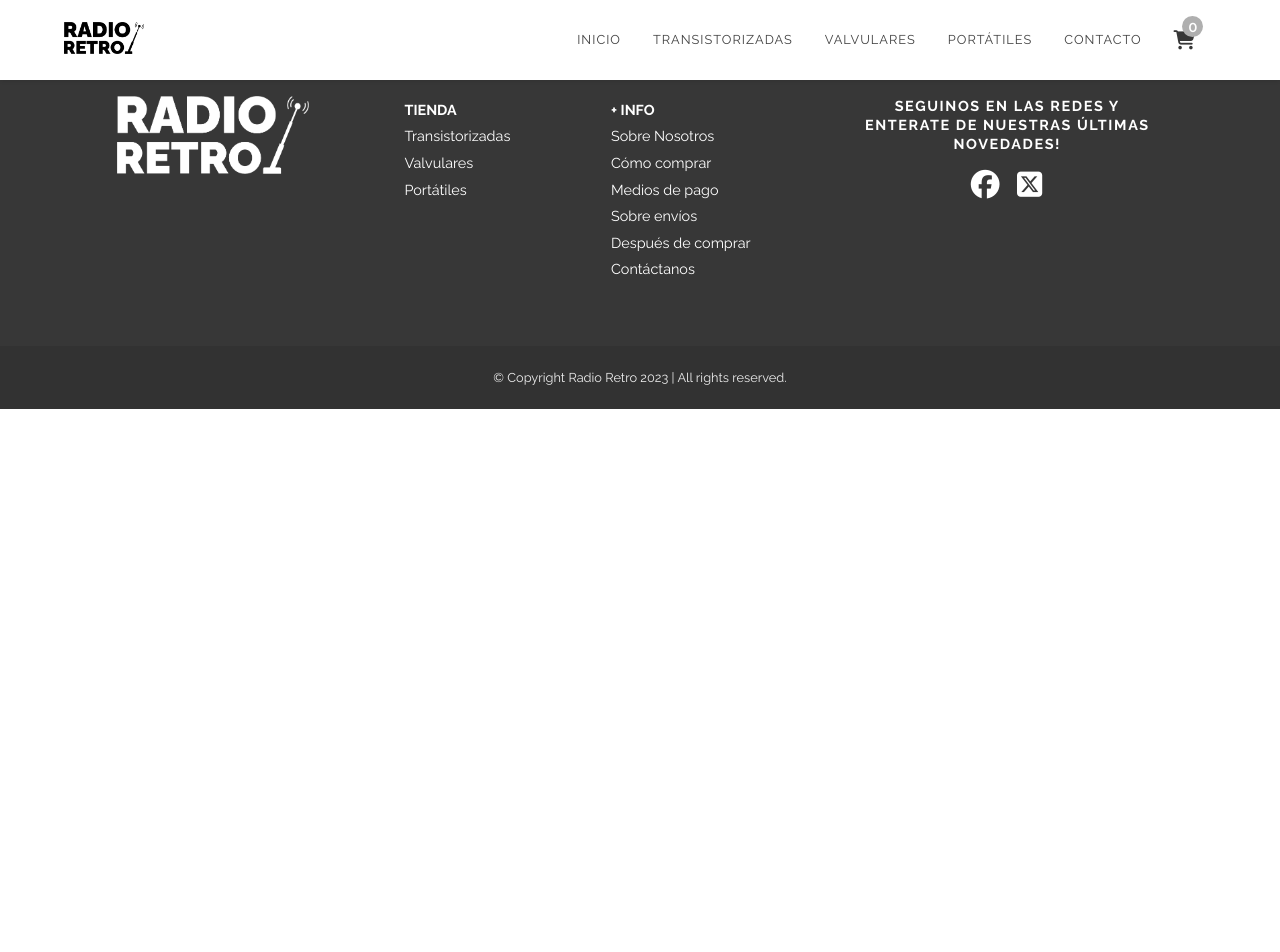
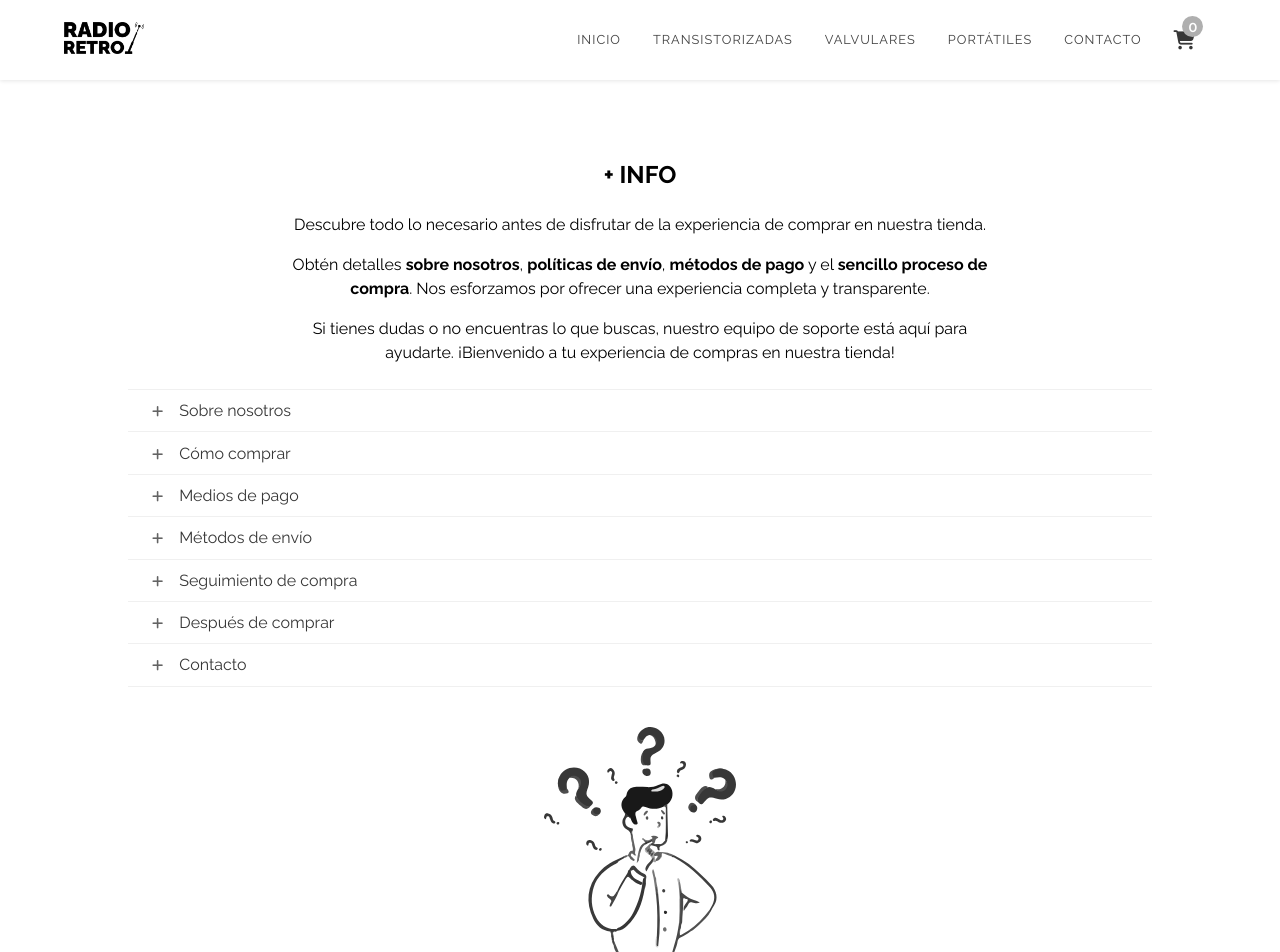
Before and after one commit to naddiaml/RadioRetro, a React (Vite) app: page /info in a window 1280 px wide. Shown: the top 952 px of the page. Before the commit the page ends 800 px from the top, so only its background shows below. Built offline with nearby package versions, Linux system fonts and the light colour scheme.

Commit message:
✨  Addding information page

```diff
--- a/package.json
+++ b/package.json
@@ -13,7 +13,7 @@
     "@emotion/react": "^11.11.1",
     "@emotion/styled": "^11.11.0",
     "@mui/material": "^5.14.10",
-    "firebase": "^10.6.0",
+    "firebase": "^10.7.2",
     "react": "^18.2.0",
     "react-dom": "^18.2.0",
     "react-hook-form": "^7.48.2",
--- a/src/App.jsx
+++ b/src/App.jsx
@@ -7,6 +7,7 @@ import Contact from './components/Contact/Contact.jsx';
 import PurchaseDetail from './components/PurchaseDetail/PurchaseDetail.jsx';
 import Checkout from './components/Checkout/Checkout.jsx';
 import OrderDetails from './components/OrderDetails/OrderDetails.jsx';
+import Info from './components/Info/Info.jsx';
 import Footer from './components/Footer/Footer.jsx';
 
 import { CartProvider } from './context/CartContext.jsx';
@@ -29,6 +30,7 @@ const App = () => {
           <Route path='/mi-carrito' element={<PurchaseDetail />} />
           <Route path='/checkout' element={<Checkout />} />
           <Route path="/orden/:orderID" element={<OrderDetails />} />
+          <Route path="/info" element={<Info />} />
 
         </Routes>
         <Footer />
--- a/src/components/Footer/Footer.jsx
+++ b/src/components/Footer/Footer.jsx
@@ -32,7 +32,7 @@ const Footer = () => {
                 <div className="footer__links-container">
                     <ul>
                         <li>
-                            <Link to="#">+ Info</Link>
+                            <Link to="/info">+ Info</Link>
                         </li>
                         <li>
                             <Link to="#">Sobre Nosotros</Link>
--- /dev/null
+++ b/src/components/Info/Info.css
@@ -0,0 +1,70 @@
+.info__text-container {
+    width: 55%;
+    margin: 1.5rem auto;
+    text-align: center;
+    line-height: 1.5rem;
+}
+
+.info__text-container p:not(:first-of-type) {
+    margin-top: 1rem;
+}
+
+.info__items-container {
+    width: 80%;
+    margin: auto;
+}
+
+.info__items-container div {
+    padding: .7rem 1.5rem;
+    border-top: 1.5px solid #F0F0F0;
+}
+
+.info__items-container div:last-child {
+    border-bottom: 1.5px solid #F0F0F0;
+}
+
+.info__items-container div a {
+    text-decoration: none;
+    color: #373737;
+}
+
+.info__items-container div a:hover {
+    font-weight: 600;
+}
+
+.info__items-container div a:hover i {
+    color: #373737;
+}
+
+.info__items-container div i {
+    font-size: .8rem;
+    color: #373737c7;
+    margin-right: 1rem;
+}
+
+.info__image-container {
+    width: fit-content;
+    margin: 2.5rem auto 1rem;
+}
+
+.info__image {
+    width: 12rem;
+}
+
+@media screen and (max-width:1100px) {
+    .info__text-container {
+        width: 70%;
+    }
+}
+
+
+@media screen and (max-width:950px) {
+    .info__text-container {
+        width: 80%;
+        margin: 2rem auto 2.5rem;
+    }
+
+    .info__image {
+        width: 10rem;
+    }
+}
--- /dev/null
+++ b/src/components/Info/Info.jsx
@@ -0,0 +1,29 @@
+import "./Info.css";
+import infoImg from '../../assets/info.svg'
+
+const Info = () => {
+    return (
+        <div className="container">
+            <h2>+ INFO</h2>
+            <div className="info__text-container">
+                <p>Descubre todo lo necesario antes de disfrutar de la experiencia de comprar en nuestra tienda.</p>
+                <p>Obtén detalles <b>sobre nosotros</b>, <b>políticas de envío</b>, <b>métodos de pago</b> y el <b>sencillo proceso de compra</b>. Nos esforzamos por ofrecer una experiencia completa y transparente.</p>
+                <p>Si tienes dudas o no encuentras lo que buscas, nuestro equipo de soporte está aquí para ayudarte. ¡Bienvenido a tu experiencia de compras en nuestra tienda!</p>
+            </div>
+            <div className="info__items-container">
+                <div><a href="#" title="Sobre nosotros"><i className="fa-solid fa-plus"></i>Sobre nosotros</a></div>
+                <div><a href="#" title="Cómo comprar"><i className="fa-solid fa-plus"></i>Cómo comprar</a></div>
+                <div><a href="#" title="Medios de pago"><i className="fa-solid fa-plus"></i>Medios de pago</a></div>
+                <div><a href="#" title="Métodos de envío"><i className="fa-solid fa-plus"></i>Métodos de envío</a></div>
+                <div><a href="#" title="Seguimiento de compra"><i className="fa-solid fa-plus"></i>Seguimiento de compra</a></div>
+                <div><a href="#" title="Después de comprar"><i className="fa-solid fa-plus"></i>Después de comprar</a></div>
+                <div><a href="#" title="Contacto"><i className="fa-solid fa-plus"></i>Contacto</a></div>
+            </div>
+            <div className="info__image-container">
+                <img className="info__image" src={infoImg} alt="" />
+            </div>
+        </div>
+    )
+}
+
+export default Info
```
Also changed, not shown: src/assets/info.svg (added), src/components/Info/AboutShipping.jsx (added), src/components/Info/AboutUs.jsx (added), src/components/Info/AfterBuying.jsx (added), src/components/Info/HowToBuy.jsx (added), src/components/Info/PaymentMethods.jsx (added), 1 other file (tests, documents, lock files or other folders).
